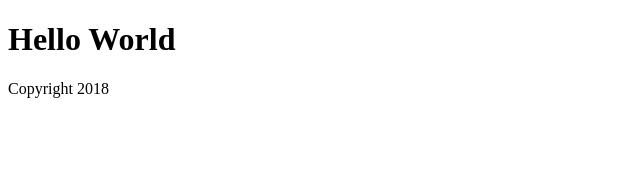
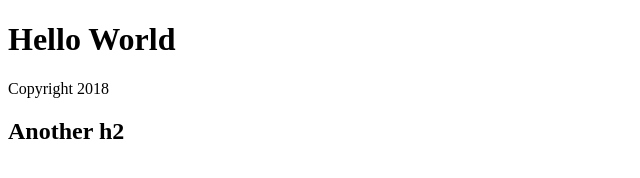
Before and after one commit to kirkpatrikolis/cascade, a plain HTML site: page index.html in a window 1280 px wide. Shown: the whole page, without its empty margins (0-640 px from the left). Drawn offline with Linux system fonts and the light colour scheme.

Commit message:
add h2 to footer

```diff
--- a/index.html
+++ b/index.html
@@ -8,6 +8,8 @@
 
   <footer>
     Copyright 2018
+
+    <h2>Another h2</h2>
   </footer>
 </body>
 </html>
```
